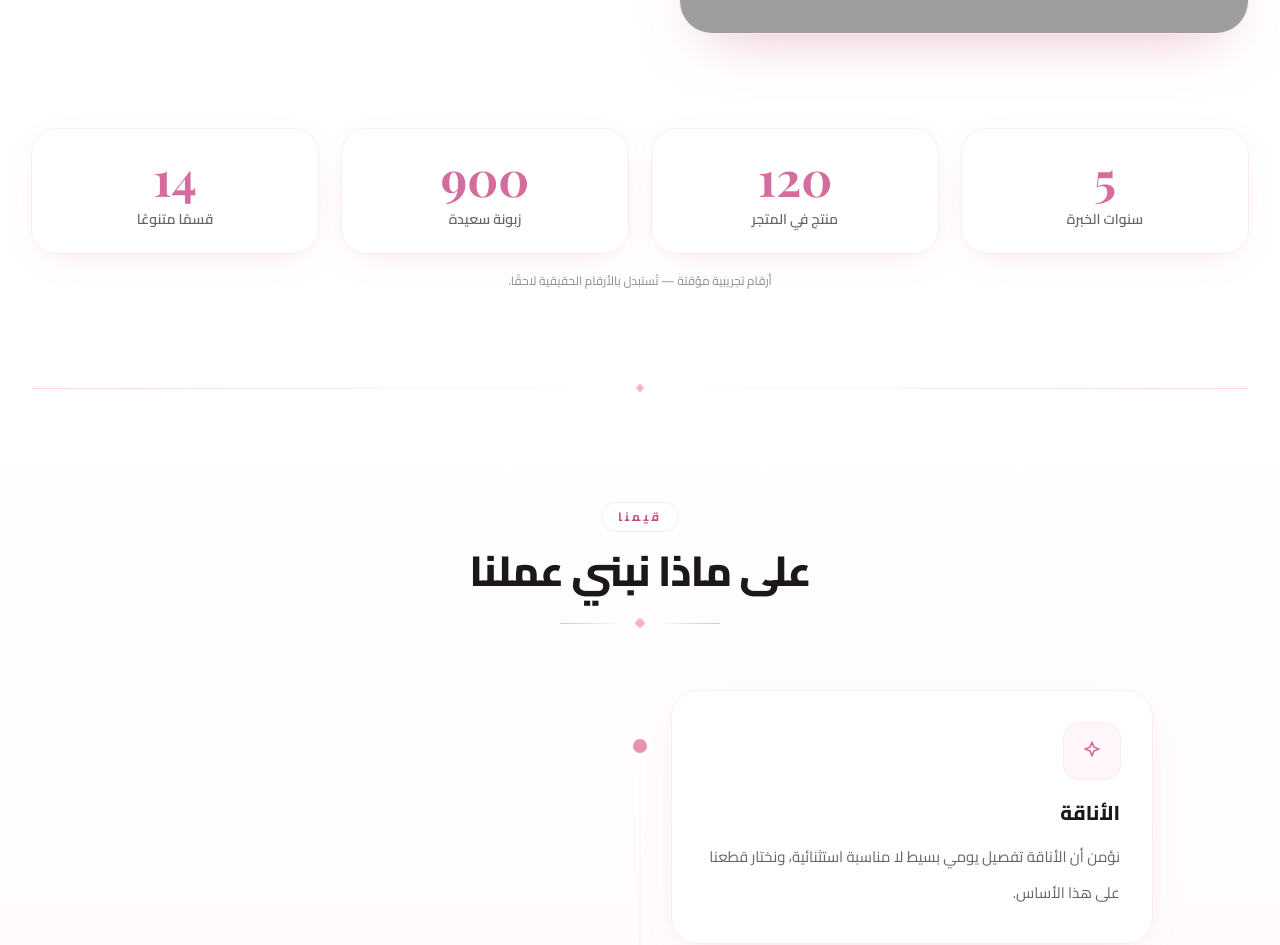
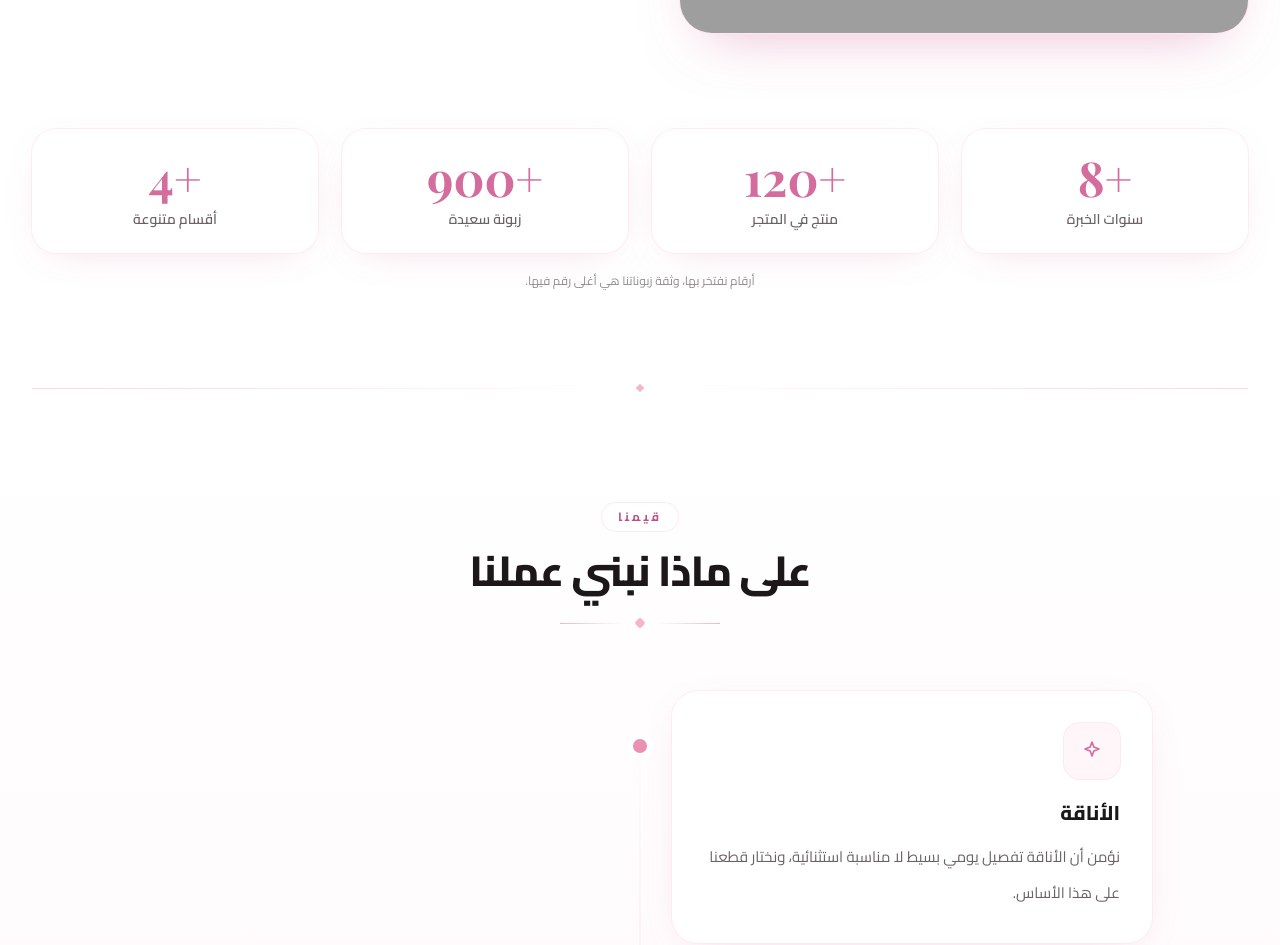
Before and after one commit to MuniaElayyan/she-moda, a website built with Vite: page about.html in a window 1280 px wide. Shown: the part 1225-2170 px from the top of the page. Built offline with nearby package versions, Linux system fonts and the light colour scheme; grey boxes are pictures that could not be loaded.

Commit message:
تحديث أرقام «من نحن» وإضافة علامة +
- 8+ سنوات خبرة، 120+ منتجًا، 900+ زبونة، 4+ أقسام
- علامة + صارت حقل suffix في SheModa.stats
- statCard يلفّ الرقم والعلامة في span بالاتجاه LTR
- استبدال عبارة «أرقام تجريبية مؤقتة» بعبارة ثقة في about.html
- تحديث README ليطابق الأرقام الجديدة

Co-Authored-By: Claude Opus 5 <noreply@anthropic.com>

```diff
--- a/about.html
+++ b/about.html
@@ -121,16 +121,15 @@
 
         <!-- ==============================================================
              أرقام المتجر
-             الأرقام معروضة كشرطات عمدًا، وتُملأ من js/data/content.js
+             الأرقام تُملأ من js/data/content.js وكل رقم معه علامة + بمعنى «أكثر من»
              ============================================================== -->
         <section class="pb-16 lg:pb-24">
             <div class="mx-auto max-w-content px-4 sm:px-6 lg:px-8">
                 <h2 class="sr-only">أرقام المتجر</h2>
                 <div id="stats-grid" class="grid grid-cols-2 gap-4 sm:gap-6 lg:grid-cols-4"></div>
 
-                <!-- تنبيه مؤقت: يُحذف هذا السطر بعد وضع الأرقام الحقيقية في js/data/content.js -->
                 <p class="mt-5 text-center text-xs text-ink-400">
-                    أرقام تجريبية مؤقتة — تُستبدل بالأرقام الحقيقية لاحقًا.
+                    أرقام نفتخر بها، وثقة زبوناتنا هي أغلى رقم فيها.
                 </p>
             </div>
         </section>
--- a/js/cards.js
+++ b/js/cards.js
@@ -242,17 +242,26 @@ SheModa.visualPath = function (items, renderItem) {
 };
 
 /* ---------------------------------------------------------------------------
-   كرت إحصائية — يعرض شرطة بدل الرقم إلى أن تُضاف الأرقام الحقيقية
+   كرت إحصائية — يعرض شرطة بدل الرقم لو كانت القيمة غير موجودة
+   stat.suffix اختياري (مثل '+' بمعنى «أكثر من»)، ويُلفّ مع الرقم
+   داخل span بالاتجاه LTR حتى تظهر العلامة يمين الرقم دائمًا في صفحة RTL
    --------------------------------------------------------------------------- */
 SheModa.statCard = function (stat) {
   var hasValue = stat.value !== null && stat.value !== undefined;
+  var suffix = stat.suffix ? stat.suffix : '';
+
+  var display = '—';
+  if (hasValue) {
+    display =
+      '<span dir="ltr">' + SheModa.esc(stat.value) + SheModa.esc(suffix) + '</span>';
+  }
 
   return (
     '<div data-reveal class="rounded-3xl bg-white p-6 text-center shadow-soft ring-1 ring-blush-100/80 transition-all duration-500 hover:-translate-y-1.5 hover:shadow-lift motion-reduce:transition-none motion-reduce:hover:translate-y-0">' +
     '<p class="font-display text-4xl font-bold ' +
     (hasValue ? 'text-blush-500' : 'text-blush-200') +
     ' sm:text-5xl">' +
-    (hasValue ? SheModa.esc(stat.value) : '—') +
+    display +
     '</p>' +
     '<p class="mt-2 text-sm font-semibold text-ink-500">' +
     SheModa.esc(stat.label) +
--- a/js/data/content.js
+++ b/js/data/content.js
@@ -7,7 +7,7 @@
    ---------------------------------------------------------------------------
    ✏️ ما الذي تحتاج تعديله في هذا الملف:
 
-     1) SheModa.stats   → ⚠️ أرقام تجريبية مؤقتة، استبدلها بالأرقام الحقيقية
+     1) SheModa.stats   → أرقام المتجر (مكتوبة كحدّ أدنى مع علامة +)
      2) SheModa.videos  → 🎬 ضع اسم ملف فيديو المتجر في حقل src
      3) SheModa.testimonials → آراء الزبائن (نصوص حقيقية من الموقع القديم)
      4) SheModa.gallery → صور المعرض، بأسماء ملفات المشروع كما هي
@@ -83,23 +83,21 @@ SheModa.values = [
 ];
 
 /* =============================================================================
-   ⚠️⚠️ أرقام تجريبية مؤقتة — يجب استبدالها بالأرقام الحقيقية ⚠️⚠️
+   أرقام المتجر المعروضة في صفحة «من نحن»
 
-   هذه الأرقام موضوعة لإكمال شكل التصميم فقط، وهي **ليست بيانات حقيقية**.
-   عدّل قيمة value في كل سطر أدناه بالرقم الصحيح من إدارة المتجر.
+   كل رقم مكتوب بحدّه الأدنى ومعه علامة + (suffix) بمعنى «أكثر من»،
+   حتى يبقى الكلام دقيقًا ولا يحتاج تحديثًا مع كل منتج أو زبونة جديدة.
 
-   ملاحظة: الرقم الأخير (عدد الأقسام) هو الرقم الوحيد الحقيقي هنا،
-           لأنه يُحسب تلقائيًا من ملف categories.js ولا يحتاج تعديلًا.
-
-   بعد وضع الأرقام الحقيقية: احذف سطر التنبيه الظاهر أسفل قسم الأرقام
-   في صفحة about.html (الفقرة التي تبدأ بكلمة «أرقام تجريبية»).
+   للتعديل: غيّر قيمة value فقط، والعلامة + تُضاف تلقائيًا من suffix.
    ============================================================================= */
 SheModa.stats = [
-  { value: 5, label: 'سنوات الخبرة' }, // رقم تجريبي — استبدله
-  { value: 120, label: 'منتج في المتجر' }, // رقم تجريبي — استبدله
-  { value: 900, label: 'زبونة سعيدة' }, // رقم تجريبي — استبدله
-  // هذا الرقم حقيقي ومحسوب تلقائيًا من عدد التصنيفات — اتركه كما هو
-  { value: SheModa.categories ? SheModa.categories.length : null, label: 'قسمًا متنوعًا' },
+  { value: 8, suffix: '+', label: 'سنوات الخبرة' },
+  { value: 120, suffix: '+', label: 'منتج في المتجر' },
+  { value: 900, suffix: '+', label: 'زبونة سعيدة' },
+  // عدد الأقسام مكتوب كحدّ أدنى (4+) وهو أقل من عدد التصنيفات الفعلي في categories.js
+  // لو أردت عرض العدد الفعلي بدلًا منه:
+  // { value: SheModa.categories ? SheModa.categories.length : null, suffix: '+', label: 'أقسام متنوعة' }
+  { value: 4, suffix: '+', label: 'أقسام متنوعة' },
 ];
 
 /* ---------------------------------------------------------------------------
```
